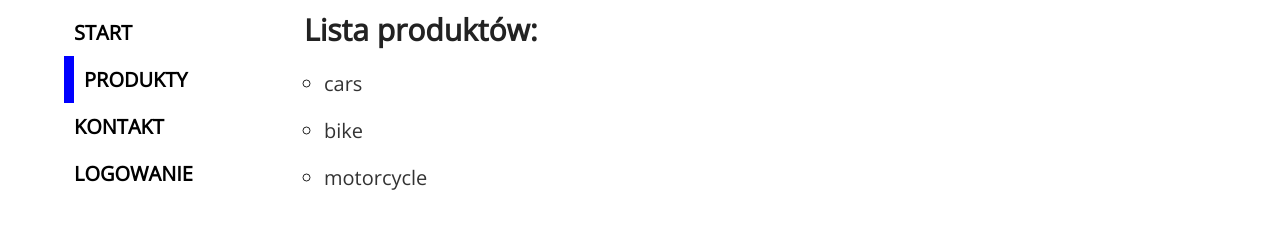
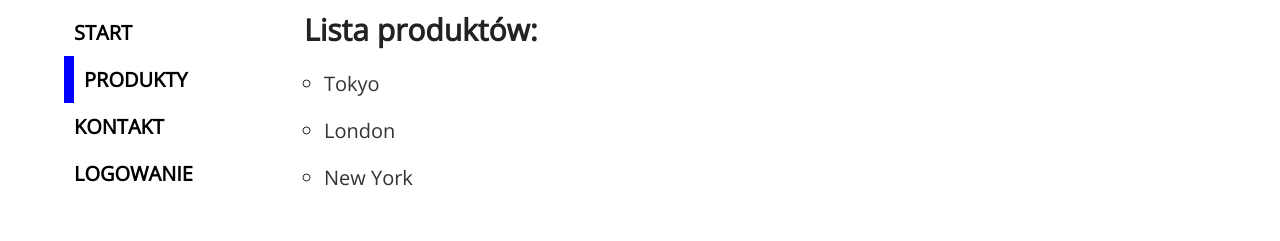
Before and after one commit to MaciejW1995/app, a React (Create React App) app: page /products in a window 1280 px wide. Shown: the part 261-502 px from the top of the page. Built offline with nearby package versions, Linux system fonts and the light colour scheme.

Commit message:
Update productListPage.js
array change

```diff
--- a/src/pages/productListPage.js
+++ b/src/pages/productListPage.js
@@ -2,7 +2,7 @@ import React from "react";
 import { Link } from "react-router-dom";
 import '../styles/ProductListPage.css';
 
-const products = ["cars", "bike", "motorcycle"]
+const products = ["Tokyo", "London", "New York"]
 const ProductListPage = () => {
 
     const list = products.map(product => (
```
